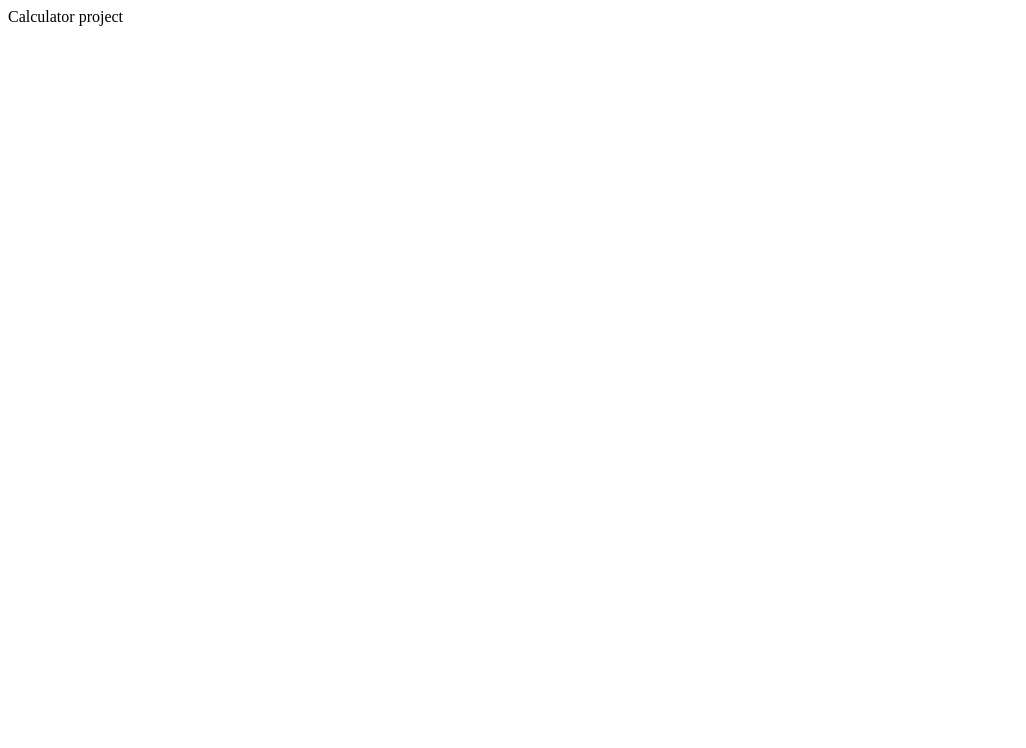
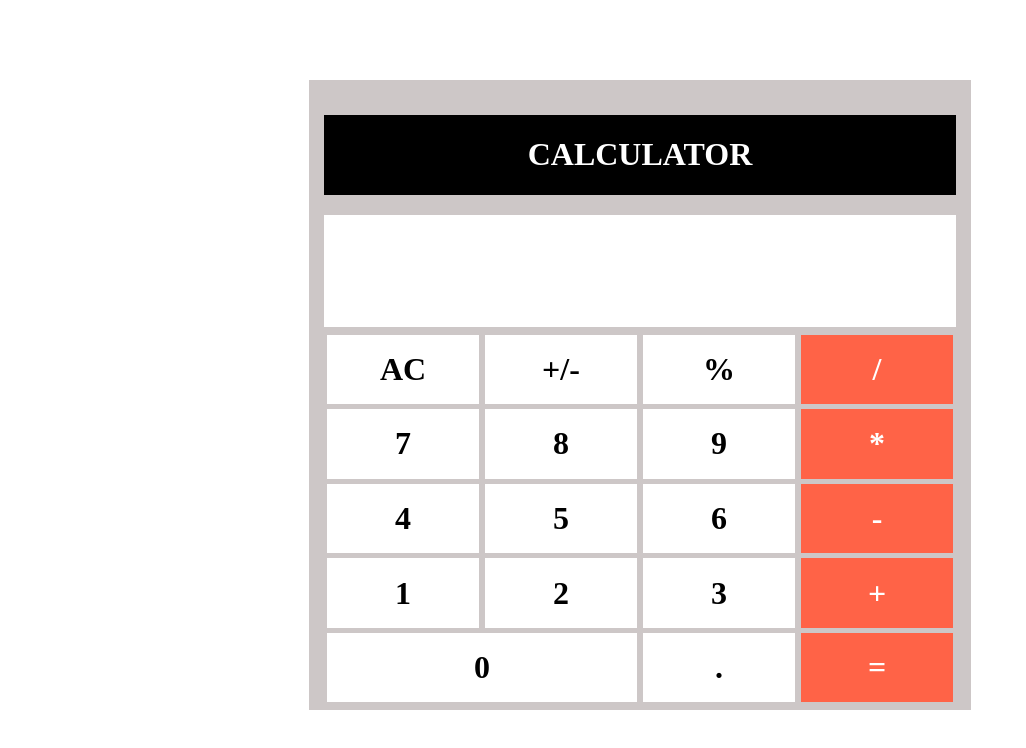
Before and after one commit to codecheifdurgesh/basic_calculator, a plain HTML site: page index.html in a window 1280 px wide. Shown: the whole page, without its empty margins (0-1026 px from the left). Drawn offline with Linux system fonts and the light colour scheme.

Commit message:
Complted the front end

```diff
--- a/index.css
+++ b/index.css
@@ -0,0 +1,73 @@
+#calc {
+    display: flex;
+    margin: 80px auto;
+    width: 50%;
+    background-color: rgb(205, 199, 199);
+    height: 600px;
+    flex-direction: column;
+    padding: 15px;
+}
+
+.div1 {
+    background-color: black;
+    color: white;
+    text-align: center;
+    display: flex;
+    justify-content: center;
+    align-items: center;
+    margin-top: 20px;
+}
+
+.div2 {
+    background-color: white;
+    display: flex;
+    height: 20%;
+    margin-top: 20px;
+}
+
+.div3 {
+    background-color: rgb(205, 199, 199);
+    display: flex;
+    height: 58%;
+    margin-top: 20px;
+    justify-content: center;
+    align-items: center;
+    flex-direction: column;
+}
+
+.num {
+    height: 20%;
+    display: flex;
+    width: 100%;
+    justify-content: center;
+    align-items: center;
+    margin-bottom: 5px;
+    flex-direction: row
+}
+
+.button {
+    width: 25%;
+    background-color: white;
+    height: 100%;
+    margin: 3px;
+}
+
+.op {
+    background-color: tomato;
+    color: white;
+    display: flex;
+    justify-content: center;
+    align-items: center;
+}
+
+.ip {
+
+    color: black;
+    display: flex;
+    justify-content: center;
+    align-items: center;
+}
+
+.zero {
+    width: 51%;
+}
--- a/index.html
+++ b/index.html
@@ -1,12 +1,123 @@
 <!DOCTYPE html>
 <html lang="en">
+
 <head>
     <meta charset="UTF-8">
     <meta http-equiv="X-UA-Compatible" content="IE=edge">
     <meta name="viewport" content="width=device-width, initial-scale=1.0">
+    <link rel="stylesheet" href="index.css">
     <title>Document</title>
 </head>
+
 <body>
-    Calculator project
+    <div id="calc">
+        <div class="div1">
+            <h1>CALCULATOR</h1>
+        </div>
+        <div class="div2">
+            <h1 id="value">
+
+            </h1>
+
+        </div>
+        <div class="div3">
+            <div class="num">
+                <div class="button ip">
+                    <h1> AC </h1>
+                </div>
+                <div class="button ip">
+                    <h1> +/- </h1>
+                </div>
+                <div class="button ip">
+                    <h1> % </h1>
+                </div>
+                <div class="button op">
+                    <h1> / </h1>
+                </div>
+            </div>
+            <div class="num">
+                <div class="button ip number" data-value="7">
+                    <h1>
+                        7
+                    </h1>
+                </div>
+                <div class="button ip number" data-value="8">
+                    <h1>
+                        8
+                    </h1>
+                </div>
+                <div class="button ip number" data-value="9">
+                    <h1>
+                        9
+                    </h1>
+                </div>
+                <div class="button op">
+                    <h1> * </h1>
+                </div>
+
+            </div>
+            <div class="num">
+                <div class="button ip number" data-value="4" >
+                    <h1>
+                        4
+                    </h1>
+                </div>
+                <div class="button ip number" data-value="5">
+                    <h1>
+                        5
+                    </h1>
+                </div>
+                <div class="button ip number" data-value="6">
+                    <h1>
+                        6
+                    </h1>
+                </div>
+                <div class="button op">
+                    <h1> - </h1>
+                </div>
+
+            </div>
+            <div class="num">
+                <div class="button ip number" data-value="1">
+                    <h1>
+                        1
+                    </h1>
+                </div>
+                <div class="button ip number" data-value="2">
+                    <h1>
+                        2
+                    </h1>
+                </div>
+                <div class="button ip number" data-value="3">
+                    <h1>
+                        3
+                    </h1>
+                </div>
+                <div class="button op">
+                    <h1> + </h1>
+                </div>
+
+            </div>
+            <div class="num">
+                <div class="button zero ip number" data-value="0">
+                    <h1>
+                        0
+                    </h1>
+                </div>
+
+                <div class="button ip number" data-value=".">
+                    <h1>
+                        .
+                    </h1>
+                </div>
+                <div class="button op">
+                    <h1> = </h1>
+                </div>
+
+            </div>
+        </div>
+    </div>
+    <script src="./index.js"></script>
 </body>
+
 </html>
--- a/index.js
+++ b/index.js
@@ -0,0 +1,25 @@
+var operand1=0;
+var operand2=null;
+var result=null;
+
+
+
+var btn=document.getElementsByClassName("button");
+console.log(btn);
+for(let i=0;i<btn.length;i++){
+
+    btn[i].addEventListener('click',function(){
+        if(btn[i].innerText=="="){
+            var display=document.getElementById("value");
+            operand1=display.innerText;
+            display.innerText="";
+            display.innerText+=btn[i].innerText;
+            display.innerText="";
+            console.log("equals find");
+        }
+        else{
+        var display=document.getElementById("value");
+        display.innerText+=btn[i].innerText;
+        }
+    });
+}
```
